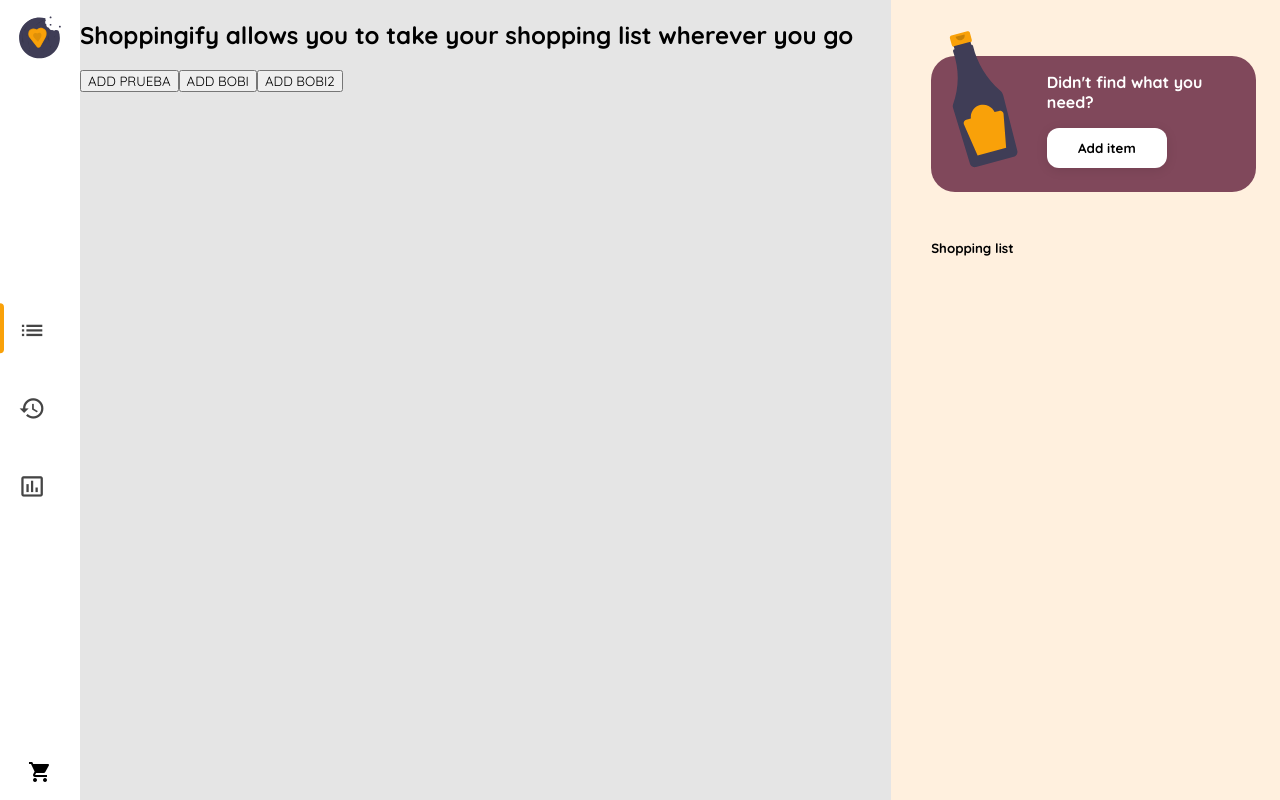
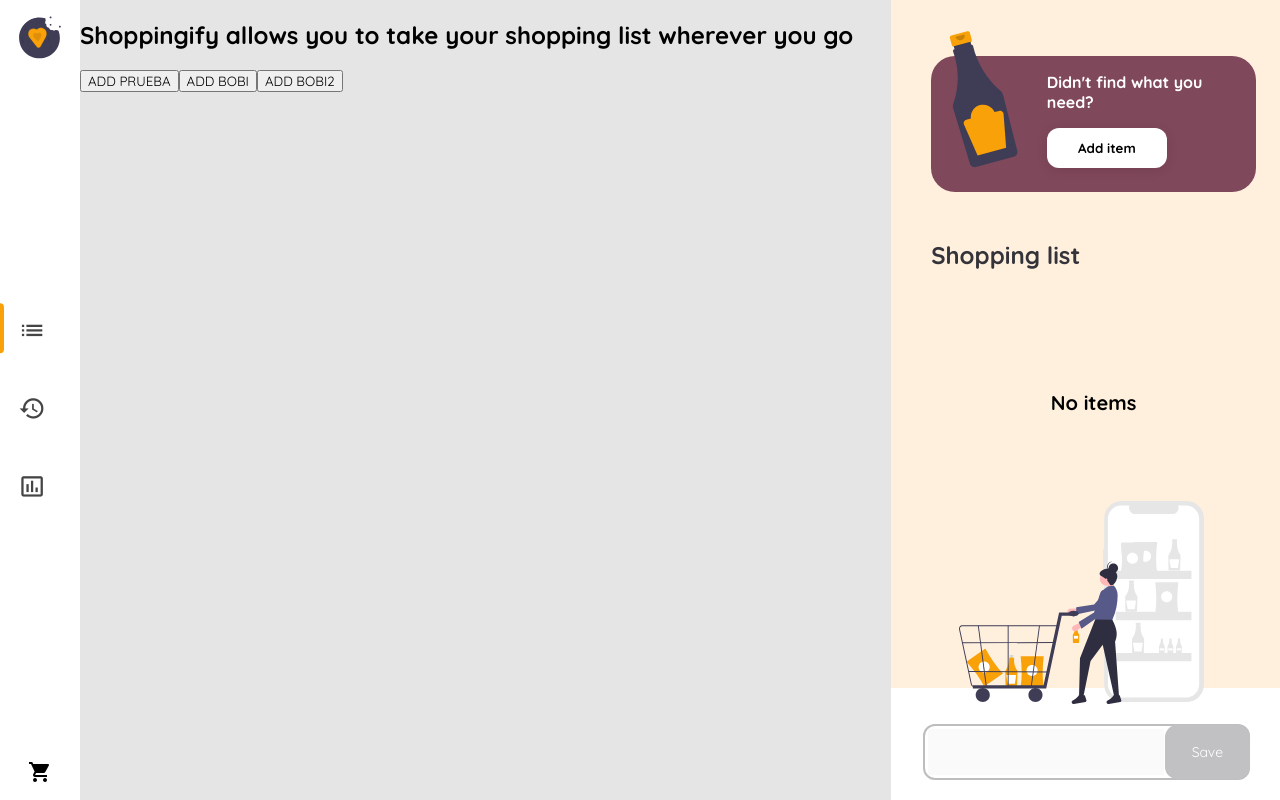
Before and after one commit to SantiagoJavierRubio/shoppingify, a React (Create React App) app in the folder client/: page / in a window 1280 px wide. Built offline with nearby package versions, Linux system fonts and the light colour scheme.

Commit message:
main list ready

```diff
--- a/client/src/components/Main/History/History.js
+++ b/client/src/components/Main/History/History.js
@@ -1,6 +1,5 @@
+const History = () => {
 
-
-const History = () => {
 
     return(
         <>
--- /dev/null
+++ b/client/src/components/Right/Menu/List/BottomActions/BottomActions.css
@@ -0,0 +1,45 @@
+#edit-item-actions {
+    background-color: white;
+    padding: 0rem 1.8rem 0rem 1rem;
+}
+#empty-cart-logo {
+    margin-top: -100%;
+    margin-left: 15%;
+}
+
+.bottomActions {
+    margin: 1rem;
+    margin-top: 2.18rem;
+    height: 50%;
+    width: 95%;
+    display: flex;
+    justify-content: space-between;
+    align-items: center;
+    border: 2px solid rgb(249, 161, 9);
+    border-radius: 12px;
+}
+.bottomActions.disabledActions {
+    margin-top: 1rem;
+    border: 2px solid rgb(189, 189, 189);
+}
+.bottomActions input {
+    margin: .2rem;
+    outline: none;
+    border: none;
+    height: 90%;
+    flex-grow: 1;
+    font-size: .85rem;
+    font-weight: 500;
+}
+.bottomActions input:disabled {
+    color: rgb(189, 189, 189);
+}
+.bottomActions button {
+    margin: 0;
+    height: 100%;
+    width: 25%;
+    transform: scale(1.05);
+}
+.bottomActions button:disabled {
+    background-color: rgb(193, 193, 196);
+}
--- /dev/null
+++ b/client/src/components/Right/Menu/List/BottomActions/BottomActions.js
@@ -0,0 +1,32 @@
+import { useState } from 'react';
+import { useDispatch } from 'react-redux';
+import { addNewList } from '../../../../../redux/ducks/listHistory';
+import { ReactComponent as EmptyCartLogo } from '../cart.svg';
+import './BottomActions.css';
+
+const BottomActions = ({ enabled, list }) => {
+
+    const [inputValue, setInput] = useState(null);
+    const dispatch = useDispatch();
+
+    const handleInput = e => {
+        setInput(e.target.value);
+    }
+
+    // REDUX SAGA ALTERNATIVE???
+    const handleSubmit = () => {
+        dispatch(addNewList(inputValue, list))
+    }
+
+    return(
+        <div className="rightBottomOptions" id="edit-item-actions">
+                {!enabled && <EmptyCartLogo id="empty-cart-logo" />}
+                <div className={`bottomActions ${!enabled ? 'disabledActions' : null}`}>
+                    <input type="text" disabled={!enabled} onChange={handleInput}/>
+                    <button className="accentButton" disabled={!enabled} onClick={handleSubmit}>Save</button>
+                </div>
+        </div>
+    )
+}
+
+export default BottomActions;
--- /dev/null
+++ b/client/src/components/Right/Menu/List/List.css
@@ -0,0 +1,44 @@
+#item-list-main {
+    display: flex;
+    flex-direction: column;
+    justify-content: flex-start;
+    align-items: flex-start;
+    height: fit-content;
+}
+.shoppingTitle {
+    margin: 0;
+    padding: 0;
+    font-size: 1.5rem;
+    font-weight: 700;
+    color: rgb(52,51,58);
+    cursor: default;
+    flex-grow: 0;
+}
+#category-list {
+    display: flex;
+    flex-direction: column;
+    gap: 1rem;
+    justify-content: flex-start;
+    align-items: flex-start;
+    width: 100%;
+    padding-right: 10%;
+    flex-grow: 1;
+}
+#category-list .categoryTitle {
+    font-size: 0.85rem;
+    font-weight: 500;
+    color: rgb(130,130,130);
+    cursor: default;
+}
+#category-list .itemList {
+    width: 100%;
+}
+.emptyList {
+    margin: 15vh auto;
+}
+.emptyList p {
+    margin: auto;
+    font-size: 1.25rem;
+    font-weight: 700;
+    text-align: center;
+}
--- a/client/src/components/Right/Menu/List/List.js
+++ b/client/src/components/Right/Menu/List/List.js
@@ -1,14 +1,16 @@
 import { useSelector } from 'react-redux';
 import ListItem from './ListItem/ListItem';
+import BottomActions from './BottomActions/BottomActions';
+import './List.css';
 
 const List = () => {
 
     const items = useSelector((state) => state.items.shoppingList);
 
     return(
-        <article>
+        <article id="item-list-main">
             <h5 className="shoppingTitle">Shopping list</h5>
-            {/* Add categories with each item and qtity */}
+            {items.length > 0 ?
                 <ul id="category-list">
                     {items?.map(category => (
                         <div key={category?.category} className="itemList">
@@ -25,6 +27,12 @@ const List = () => {
                         </div>
                     ))}
                 </ul>
+                :
+                <div className="emptyList">
+                    <p>No items</p>
+                </div>
+            }
+            <BottomActions enabled={items[0] ? true : false} list={items} />
         </article>
     )
 }
--- a/client/src/components/Right/Menu/List/ListItem/ListItem.css
+++ b/client/src/components/Right/Menu/List/ListItem/ListItem.css
@@ -0,0 +1,66 @@
+.listItem {
+    display: flex;
+    flex-direction: row;
+    justify-content: space-between;
+    align-items: center;
+    width: 100%;
+    padding: .5rem 0rem;
+    height: 2.8rem;
+    margin: .25rem 0rem;
+}
+
+.listItem .listItemInfo {
+    display: flex;
+    flex-direction: row;
+    justify-content: flex-start;
+    align-items: center;
+    border-radius: 12px;
+}
+
+.listItemInfo.itemEdit {
+    background-color: white;
+}
+
+.listItem .itemName {
+    margin: 0;
+    padding: 0;
+    font-size: 1.15rem;
+    font-weight: 500;
+    color: black;
+    cursor: default;
+}
+
+.listItem .itemAmmount {
+    color: rgb(249, 161, 9);
+    border: 2px solid rgb(249, 161, 9);
+    border-radius: 24px;
+    background-color: transparent;
+    font-size: .75rem;
+    font-weight: 700;
+    width: 4.25rem;
+    height: 2rem;
+    display: flex;
+    justify-content: center;
+    align-items: center;
+    cursor: pointer
+}
+.listItem .itemAmmount.itemEdit {
+    cursor: default;
+}
+
+.listItem .itemAction {
+    border: none;
+    cursor: pointer;
+    margin: 0;
+    padding: 0;
+    width: 2.3rem;
+}
+
+.listItem .itemAction.itemQuantity {
+    color: rgb(249, 161, 9);
+    background: transparent;
+}
+
+.listItem .itemAction.itemDelete {
+    height: 2.8rem;
+}
--- a/client/src/components/Right/Menu/List/ListItem/ListItem.js
+++ b/client/src/components/Right/Menu/List/ListItem/ListItem.js
@@ -1,6 +1,7 @@
 import { useDispatch } from "react-redux"
 import { changeItemQuantity, removeItem } from '../../../../../redux/ducks/itemList';
-import { useState, useEffect } from "react"
+import { useState, useEffect, useRef } from "react"
+import './ListItem.css'
 
 const ListItem = ({ item }) => {
 
@@ -17,28 +18,44 @@ const ListItem = ({ item }) => {
         dispatch(changeItemQuantity(item, -1))
     }
 
+    // handle click outside of item to close edit mode
+    const itemRef = useRef(null);
+    useEffect(() => {
+
+        const handleClickOutside = e => {
+            if(itemRef.current && !itemRef.current.contains(e.target)) {
+                setEditMode(false);
+            }
+        }
+        document.addEventListener('mousedown', handleClickOutside);
+        return () => {
+            document.removeEventListener('mousedown', handleClickOutside);
+        }
+    }, [itemRef])
+
+
     return(
-        <div className="listItem" onClick={() => setEditMode(true)}>
+        <div className="listItem" onClick={() => setEditMode(true)} ref={itemRef}>
             <h6 className="itemName">
                 {item.id}
             </h6>
-            <div className="listItemInfo">
+            <div className={`listItemInfo ${editMode ? 'itemEdit' : null}`}>
                 {editMode ?
                     <>
-                    <button className="itemAction itemDelete" onClick={handleItemDelete}>
-                        <span className="material-icons">delete</span>
+                    <button className="itemAction itemDelete accentButton" onClick={handleItemDelete}>
+                        <span className="material-icons">delete_outline</span>
                     </button>
-                    <button className="itemAction itemSubstract" onClick={handleItemSubstract}>
+                    <button className="itemAction itemQuantity" onClick={handleItemSubstract}>
                         <span className="material-icons">remove</span>
                     </button>
                     </>
                     : null
                 }
-                <div className="itemAmmount">
+                <div className={`itemAmmount ${editMode ? 'itemEdit' : null}`}>
                     {item.ammount} pcs
                 </div>
                 { editMode ?
-                    <button className="itemAction itemAdd" onClick={handleItemAdd}>
+                    <button className="itemAction itemQuantity" onClick={handleItemAdd}>
                         <span className="material-icons">add</span>
                     </button>
                     : null
--- a/client/src/components/Right/Menu/Menu.css
+++ b/client/src/components/Right/Menu/Menu.css
@@ -1,6 +1,6 @@
 .right-menu {
     background-color: rgb(255, 240, 222);
     height: 100%;
+    padding: .5rem 1.5rem 0rem 2.5rem;
     overflow-y: scroll;
-    padding: .5rem 1.5rem 0rem 2.5rem;
 }
--- a/client/src/components/Right/Right.css
+++ b/client/src/components/Right/Right.css
@@ -6,3 +6,12 @@
     right: 0;
     top: 0;
 }
+
+/* CHILD SHARED CLASSES */
+.rightBottomOptions {
+    position: absolute;
+    bottom: 0;
+    right: 0;
+    width: 100%;
+    height: 14%;
+}
--- a/client/src/index.css
+++ b/client/src/index.css
@@ -5,6 +5,11 @@
 body {
     background-color:rgba(0, 0, 0, .1);
     overflow: hidden;
+}
+ul {
+    list-style-type: none;
+    margin: 0;
+    padding: 0;
 }
 
 
@@ -24,6 +29,14 @@ body {
 }
 .primaryButton:active {
     box-shadow: 0px 2px 12px rgba(0, 0, 0, 0.1);
+}
+
+.accentButton {
+    border: none;
+    background-color: rgb(249, 161, 9);
+    color: white;
+    border-radius: 12px;
+    cursor: pointer;
 }
 
 
--- a/client/src/redux/configureStore.js
+++ b/client/src/redux/configureStore.js
@@ -1,10 +1,12 @@
 import { combineReducers, createStore } from 'redux';
 import itemList from './ducks/itemList';
 import views from './ducks/views';
+import listHistory from './ducks/listHistory';
 
 const reducer = combineReducers({
     items: itemList,
-    views
+    views,
+    listHistory
 });
 
 
--- /dev/null
+++ b/client/src/redux/ducks/listHistory.js
@@ -0,0 +1,23 @@
+const ADD_NEW_LIST = 'addNewList'
+
+export const addNewList = (name, list) => ({
+    type: ADD_NEW_LIST,
+    name,
+    list
+})
+
+const initialState = []
+
+export default function (state=initialState, action) {
+    switch(action.type) {
+        case ADD_NEW_LIST:
+            console.log(action.name, action.list)
+            return [...state, {
+                name: action.name,
+                date: Date.now(),
+                list: action.list
+            }]
+        default:
+            return state
+    }
+}
```
Lines whose indentation alone changed are shown as unchanged.
